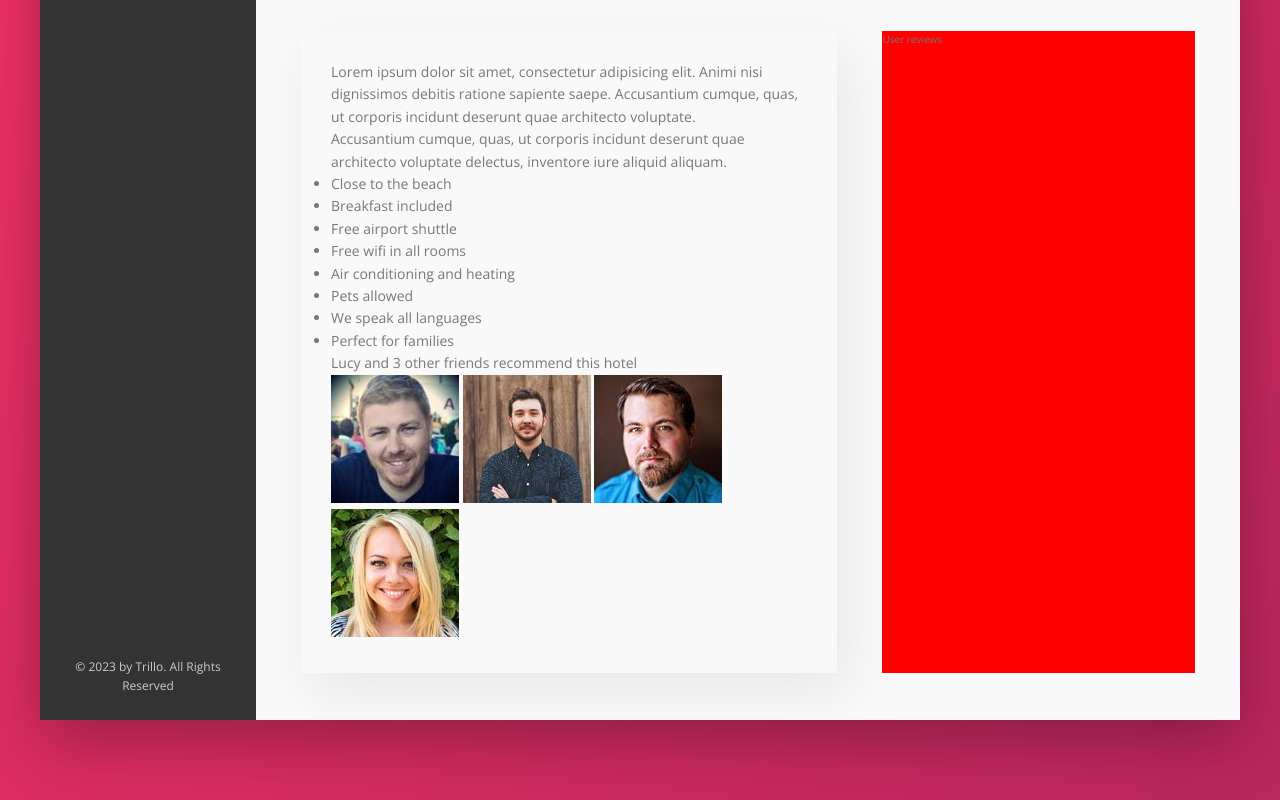
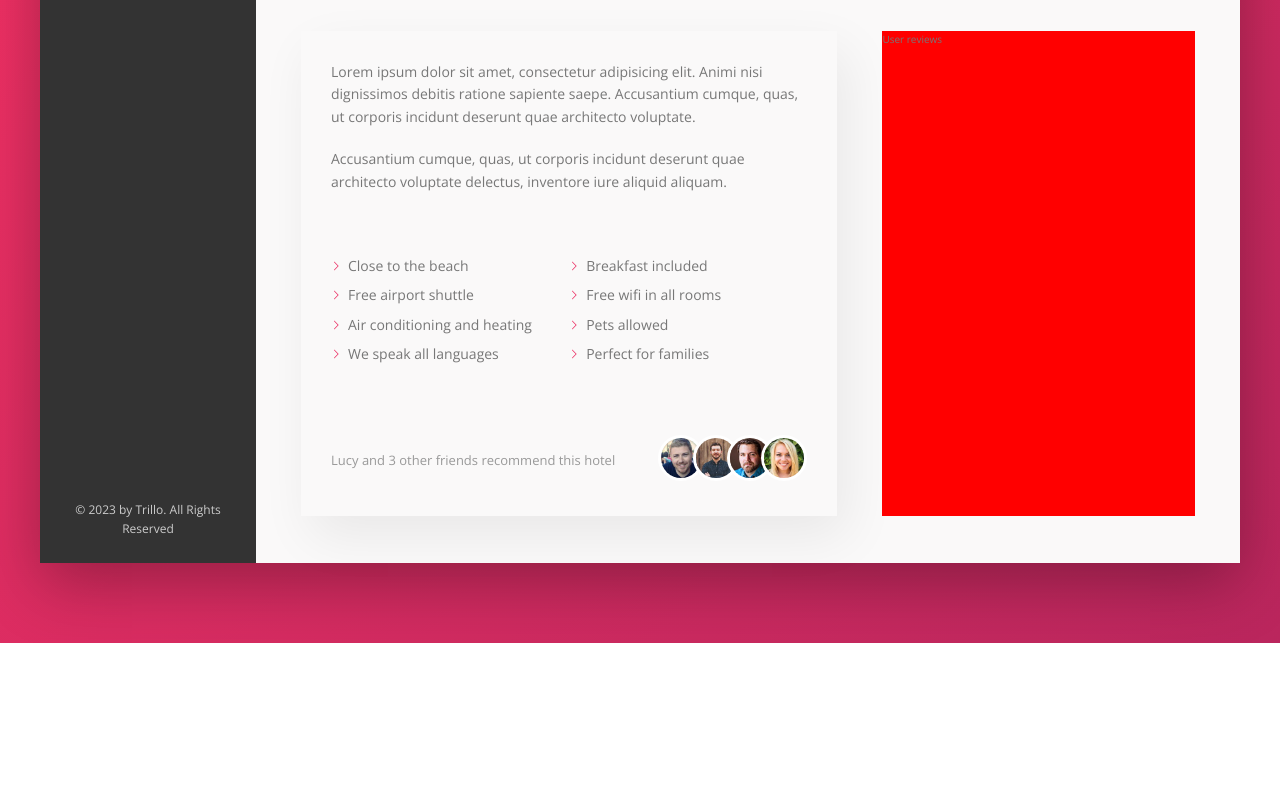
Before and after one commit to ankushSinha1/Trillo, a website: page index.html in a window 1280 px wide. Shown: the part 617-1417 px from the top of the page. After the commit the page ends 1260 px from the top, so only its background shows below. Drawn offline with nearby package versions, Linux system fonts and the light colour scheme.

Commit message:
Description section done

```diff
--- a/sass/_components.scss
+++ b/sass/_components.scss
@@ -266,6 +266,72 @@
     }
 }
 
+//////////////////////////////////
+//paragraph
+.paragraph{
+    &:not(:last-of-type){       //Last child of each different type of childs
+        margin-bottom: 2rem;
+    }
+}
+//////////////////////////////////
+//list
+
+.list{
+    list-style: none;
+    margin: 3rem 0;
+    padding: 3rem 0;
+    border-top: var(--line);
+    border-bottom: var(--line);
+    display: flex;
+    flex-wrap: wrap;
+
+    &__item{
+        flex: 0 0 50%;
+        margin-bottom: .7rem;
+    }
+    &__item::before{
+        content: '';
+        display: inline-block;
+        height: 1rem;
+        width: 1rem;
+        margin-right: .7rem;
+        //For older browsers
+        // background-image: url(../img/chevron-thin-right.svg);
+        // background-size: cover;
+
+        //Modern browsers - masks
+        //Masking allows us to see the background only through the image we provide. Like a mask
+        background-color: var(--color-primary);
+        -webkit-mask-image: url(../img/chevron-thin-right.svg);
+        -webkit-mask-size: cover;       //Similar to background size
+        mask-image: url(../img/chevron-thin-right.svg);
+        mask-size: cover;       //Similar to background size
+    }
+}
+//////////////////////////////////
+//recommend
+.recommend{
+    font-size: 1.3rem;
+    color: var(--color-grey-dark-3);
+    display: flex;
+    align-items: center;
+
+    &__photo{
+        box-sizing: content-box;        //This will exclude the border-width when adding width and height
+        height: 4rem;
+        width: 4rem;
+        border-radius: 50%;
+        border: 3px solid white;
+        &:not(:last-child){
+            margin-right: -1.5rem;
+        }
+    }
+    &__count{
+        margin-right: auto;
+    }
+}
+
+
 @keyframes pulsate{
     0%{
         transform: scale(1);
```
Also changed, not shown: css/style.css.
